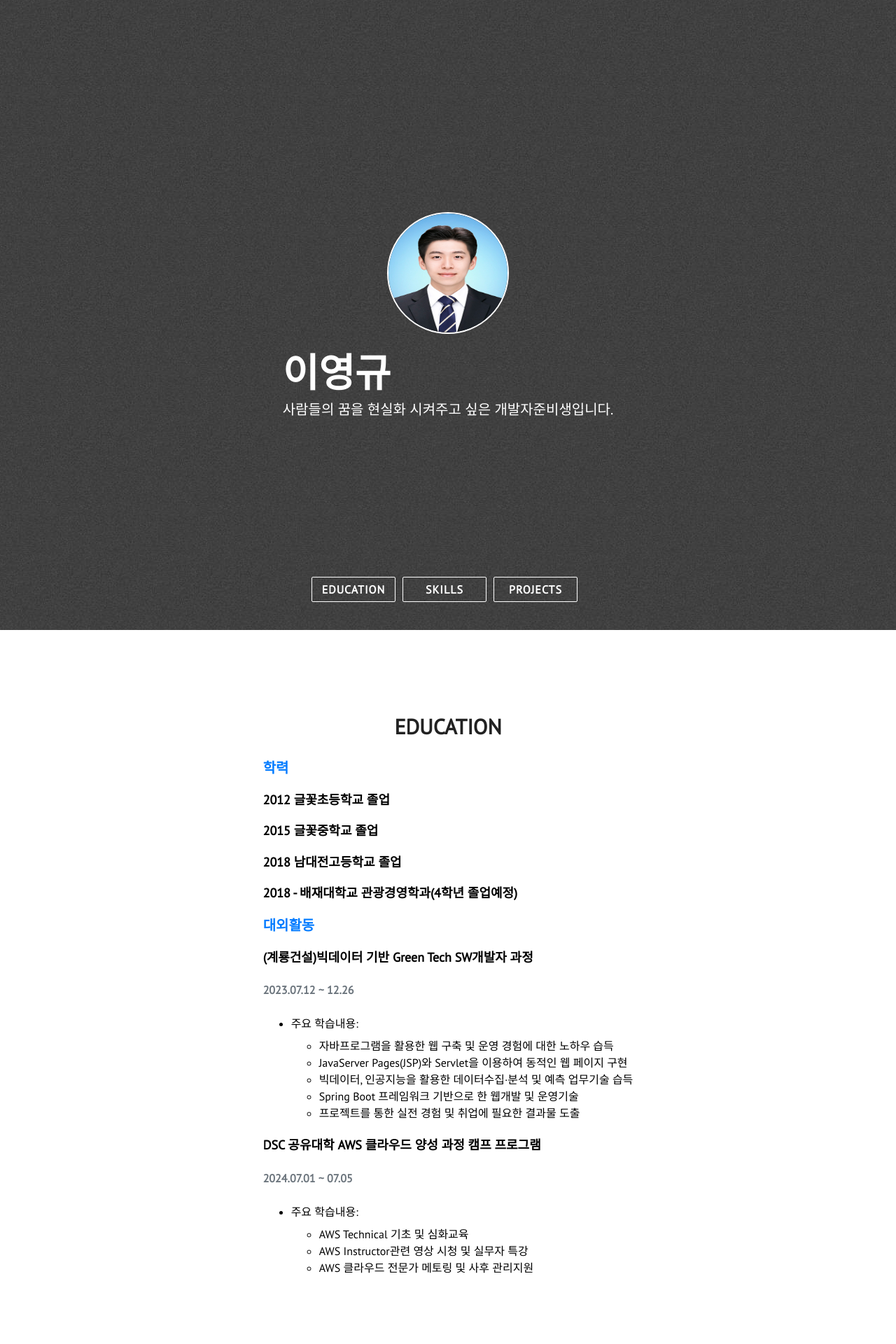
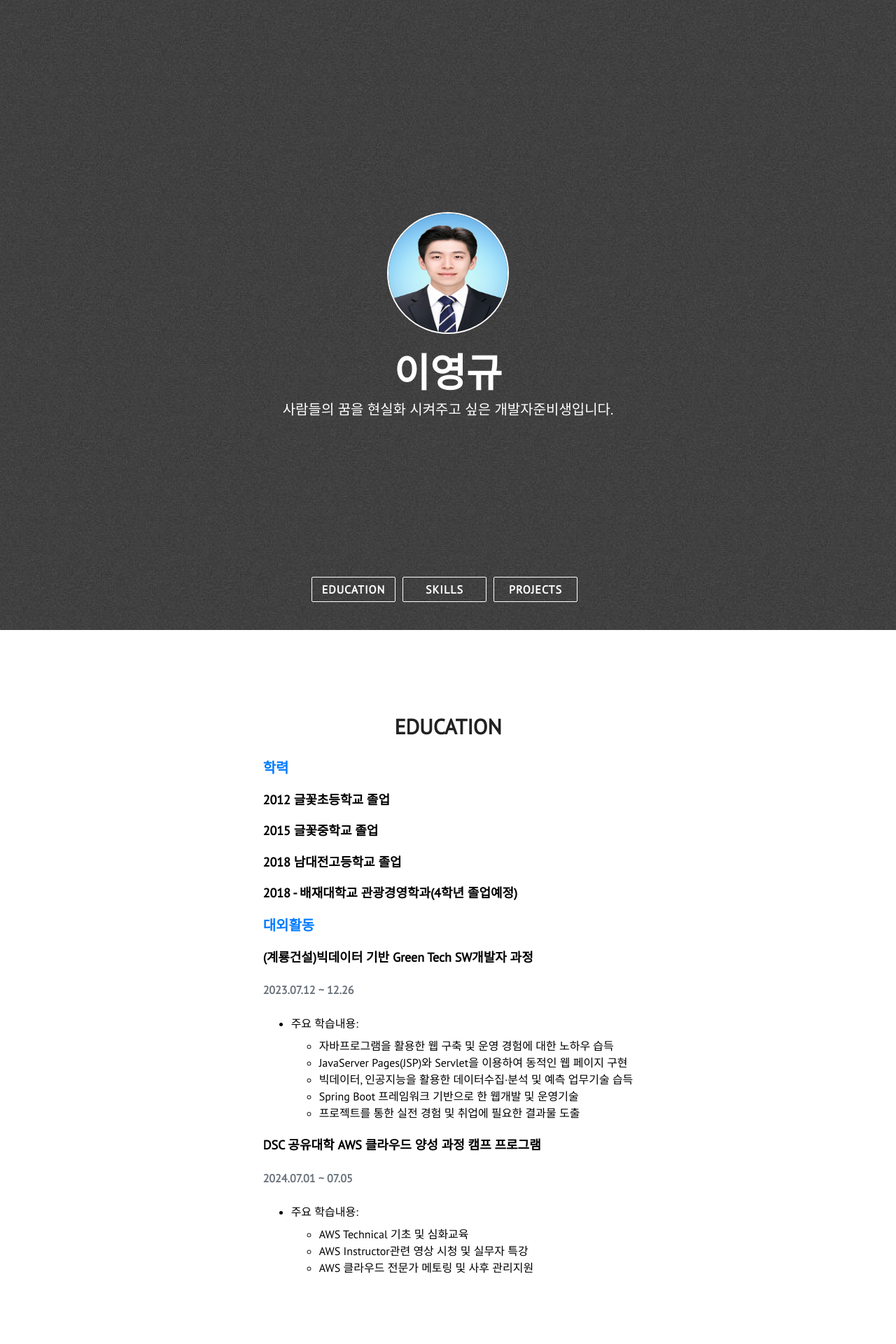
Before and after one commit to YoungGyu99/YoungGyu99.github.io, a Jekyll site: the page built from index.html, in a window 1280 px wide. Shown: the top 1920 px of the page at 70% size. Built offline with Jekyll 4.4.1, drawn with Linux system fonts in a browser that asks for light colours; nearby versions of some CDN libraries.

Commit message:
Update nav.html

```diff
--- a/_includes/nav.html
+++ b/_includes/nav.html
@@ -5,8 +5,10 @@
                 <img src="{{ site.profile_picture }}" class="profile-pic" />
             </a>
         </div>
+        <div class="parent-container">
+        <div class="head-title animated" id="head-name">이영규</div>
+        </div>
         <div class="head-content">
-            <div class="head-title animated" id="head-name">{{ site.title }}</div>
             <div class="head-punchline animated">{{ site.description }}</div>
             <div class="head-menu-wrap">
                 <a class="semi-transparent-button with-border nav-links" href="#about">EDUCATION</a>
```
